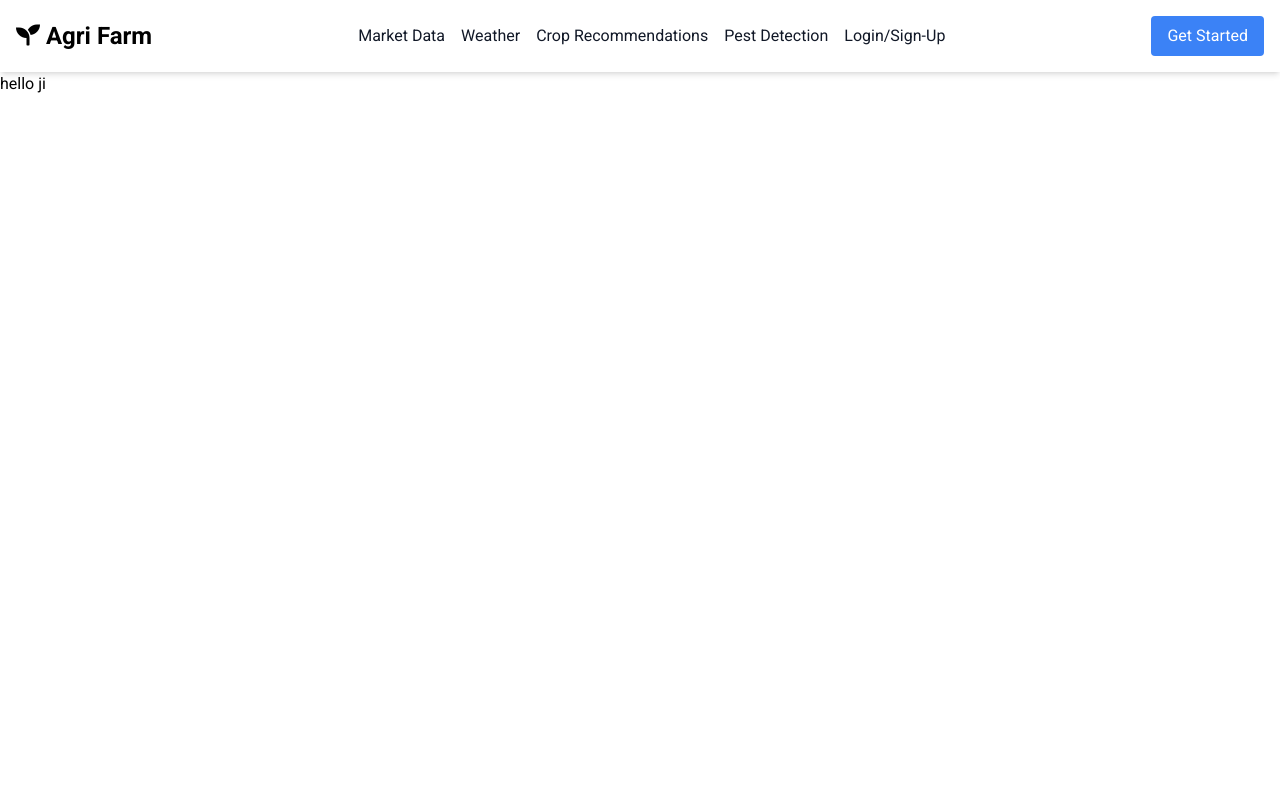
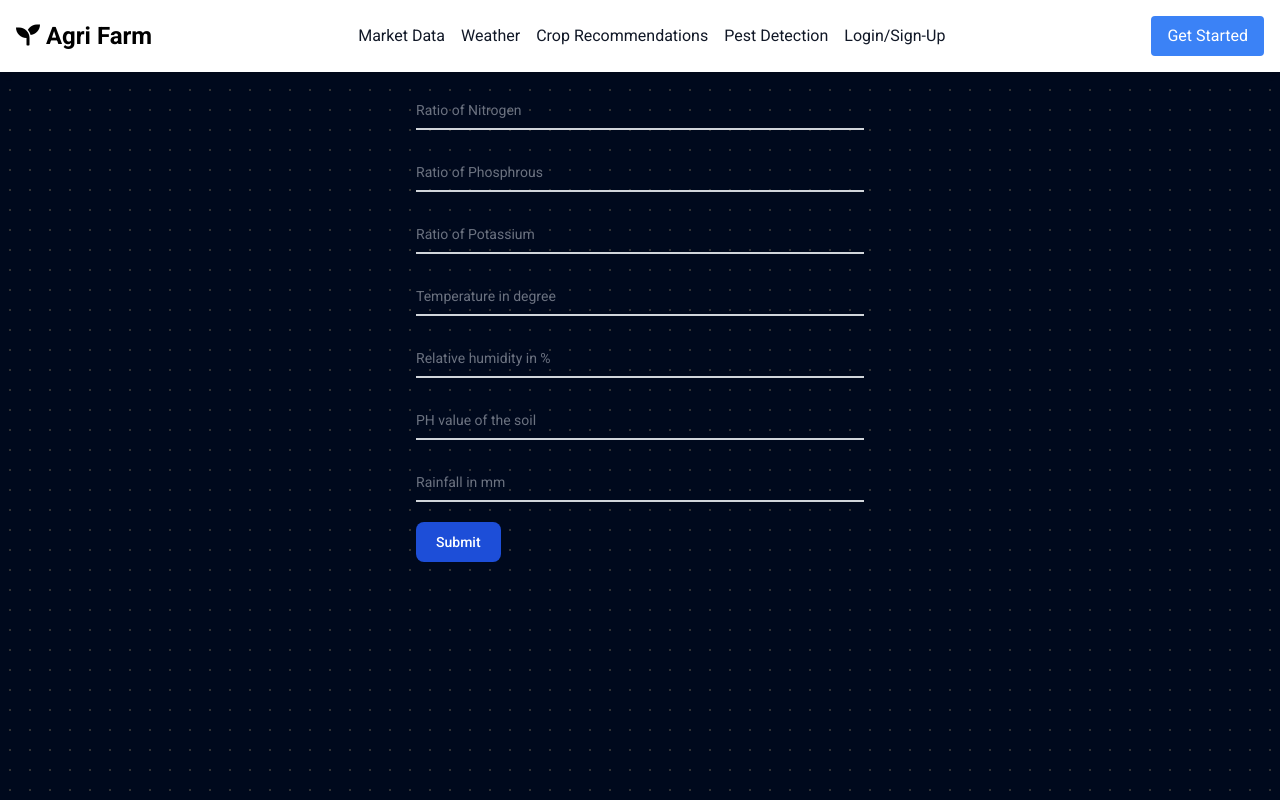
Before and after one commit to DewrajKushwaha/AgriFarm, a React (Vite) app in the folder frontend/: page /CropReco in a window 1280 px wide. Built offline with nearby package versions, Linux system fonts and the light colour scheme.

Commit message:
Crop Recommendation UI complete

```diff
--- a/frontend/src/components/CropReco.jsx
+++ b/frontend/src/components/CropReco.jsx
@@ -2,9 +2,46 @@ import React from 'react'
 
 const CropReco = () => {
   return (
-    <div>
-      hello ji
-    </div>
+    <>
+    {/* Background  */}
+    <div class="absolute top-0 z-[-2] h-screen w-screen bg-[#000000] bg-[radial-gradient(#ffffff33_1px,#00091d_1px)] bg-[size:20px_20px]"></div>
+        <form className="max-w-md mt-4 mx-auto">
+          <div className="relative z-0 w-full mb-5 group">
+            <input type="number" name="Nitrogen" id="Nitrogen" className="block py-2.5 px-0 w-full text-sm text-gray-900 bg-transparent border-0 border-b-2 border-gray-300 appearance-none dark:text-white dark:border-gray-600 dark:focus:border-blue-500 focus:outline-none focus:ring-0 focus:border-blue-600 peer" placeholder=" " required />
+            <label for="floating_email" className="peer-focus:font-medium absolute text-sm text-gray-500 dark:text-gray-400 duration-300 transform -translate-y-6 scale-75 top-3 -z-10 origin-[0] peer-focus:start-0 rtl:peer-focus:translate-x-1/4 rtl:peer-focus:left-auto peer-focus:text-blue-600 peer-focus:dark:text-blue-500 peer-placeholder-shown:scale-100 peer-placeholder-shown:translate-y-0 peer-focus:scale-75 peer-focus:-translate-y-6">Ratio of Nitrogen</label>
+          </div>
+          <div className="relative z-0 w-full mb-5 group">
+            <input type="number" name="Phosphorous" id="Phosphorous" className="block py-2.5 px-0 w-full text-sm text-gray-900 bg-transparent border-0 border-b-2 border-gray-300 appearance-none dark:text-white dark:border-gray-600 dark:focus:border-blue-500 focus:outline-none focus:ring-0 focus:border-blue-600 peer" placeholder=" " required />
+            <label for="floating_password" className="peer-focus:font-medium absolute text-sm text-gray-500 dark:text-gray-400 duration-300 transform -translate-y-6 scale-75 top-3 -z-10 origin-[0] peer-focus:start-0 rtl:peer-focus:translate-x-1/4 peer-focus:text-blue-600 peer-focus:dark:text-blue-500 peer-placeholder-shown:scale-100 peer-placeholder-shown:translate-y-0 peer-focus:scale-75 peer-focus:-translate-y-6">Ratio of Phosphrous</label>
+          </div>
+          <div className="relative z-0 w-full mb-5 group">
+            <input type="number" name="Potassium" id="Potassium" className="block py-2.5 px-0 w-full text-sm text-gray-900 bg-transparent border-0 border-b-2 border-gray-300 appearance-none dark:text-white dark:border-gray-600 dark:focus:border-blue-500 focus:outline-none focus:ring-0 focus:border-blue-600 peer" placeholder=" " required />
+            <label for="floating_repeat_password" className="peer-focus:font-medium absolute text-sm text-gray-500 dark:text-gray-400 duration-300 transform -translate-y-6 scale-75 top-3 -z-10 origin-[0] peer-focus:start-0 rtl:peer-focus:translate-x-1/4 peer-focus:text-blue-600 peer-focus:dark:text-blue-500 peer-placeholder-shown:scale-100 peer-placeholder-shown:translate-y-0 peer-focus:scale-75 peer-focus:-translate-y-6">Ratio of Potassium</label>
+          </div>
+
+          <div className="relative z-0 w-full mb-5 group">
+            <input type="number" name="Temperature" id="Temperature" className="block py-2.5 px-0 w-full text-sm text-gray-900 bg-transparent border-0 border-b-2 border-gray-300 appearance-none dark:text-white dark:border-gray-600 dark:focus:border-blue-500 focus:outline-none focus:ring-0 focus:border-blue-600 peer" placeholder=" " required />
+            <label for="floating_password" className="peer-focus:font-medium absolute text-sm text-gray-500 dark:text-gray-400 duration-300 transform -translate-y-6 scale-75 top-3 -z-10 origin-[0] peer-focus:start-0 rtl:peer-focus:translate-x-1/4 peer-focus:text-blue-600 peer-focus:dark:text-blue-500 peer-placeholder-shown:scale-100 peer-placeholder-shown:translate-y-0 peer-focus:scale-75 peer-focus:-translate-y-6">Temperature in degree</label>
+          </div>
+          <div className="relative z-0 w-full mb-5 group">
+            <input type="number" name="humidity" id="humidity" className="block py-2.5 px-0 w-full text-sm text-gray-900 bg-transparent border-0 border-b-2 border-gray-300 appearance-none dark:text-white dark:border-gray-600 dark:focus:border-blue-500 focus:outline-none focus:ring-0 focus:border-blue-600 peer" placeholder=" " required />
+            <label for="floating_repeat_password" className="peer-focus:font-medium absolute text-sm text-gray-500 dark:text-gray-400 duration-300 transform -translate-y-6 scale-75 top-3 -z-10 origin-[0] peer-focus:start-0 rtl:peer-focus:translate-x-1/4 peer-focus:text-blue-600 peer-focus:dark:text-blue-500 peer-placeholder-shown:scale-100 peer-placeholder-shown:translate-y-0 peer-focus:scale-75 peer-focus:-translate-y-6">Relative humidity in % </label>
+          </div>
+          <div className="relative z-0 w-full mb-5 group">
+            <input type="number" name="Ph" id="Ph" className="block py-2.5 px-0 w-full text-sm text-gray-900 bg-transparent border-0 border-b-2 border-gray-300 appearance-none dark:text-white dark:border-gray-600 dark:focus:border-blue-500 focus:outline-none focus:ring-0 focus:border-blue-600 peer" placeholder=" " required />
+            <label for="floating_password" className="peer-focus:font-medium absolute text-sm text-gray-500 dark:text-gray-400 duration-300 transform -translate-y-6 scale-75 top-3 -z-10 origin-[0] peer-focus:start-0 rtl:peer-focus:translate-x-1/4 peer-focus:text-blue-600 peer-focus:dark:text-blue-500 peer-placeholder-shown:scale-100 peer-placeholder-shown:translate-y-0 peer-focus:scale-75 peer-focus:-translate-y-6">PH value of the soil</label>
+          </div>
+          <div className="relative z-0 w-full mb-5 group">
+            <input type="number" name="Rainfall" id="Rainfall" className="block py-2.5 px-0 w-full text-sm text-gray-900 bg-transparent border-0 border-b-2 border-gray-300 appearance-none dark:text-white dark:border-gray-600 dark:focus:border-blue-500 focus:outline-none focus:ring-0 focus:border-blue-600 peer" placeholder=" " required />
+            <label for="floating_repeat_password" className="peer-focus:font-medium absolute text-sm text-gray-500 dark:text-gray-400 duration-300 transform -translate-y-6 scale-75 top-3 -z-10 origin-[0] peer-focus:start-0 rtl:peer-focus:translate-x-1/4 peer-focus:text-blue-600 peer-focus:dark:text-blue-500 peer-placeholder-shown:scale-100 peer-placeholder-shown:translate-y-0 peer-focus:scale-75 peer-focus:-translate-y-6">Rainfall in mm</label>
+          </div>
+
+          <button type="submit" className="text-white bg-blue-700 hover:bg-blue-800 focus:ring-4 focus:outline-none focus:ring-blue-300 font-medium rounded-lg text-sm w-full sm:w-auto px-5 py-2.5 text-center dark:bg-blue-600 dark:hover:bg-blue-700 dark:focus:ring-blue-800">Submit</button>
+        </form>
+
+
+      {/* </div> */}
+       </>
   )
 }
 
```
